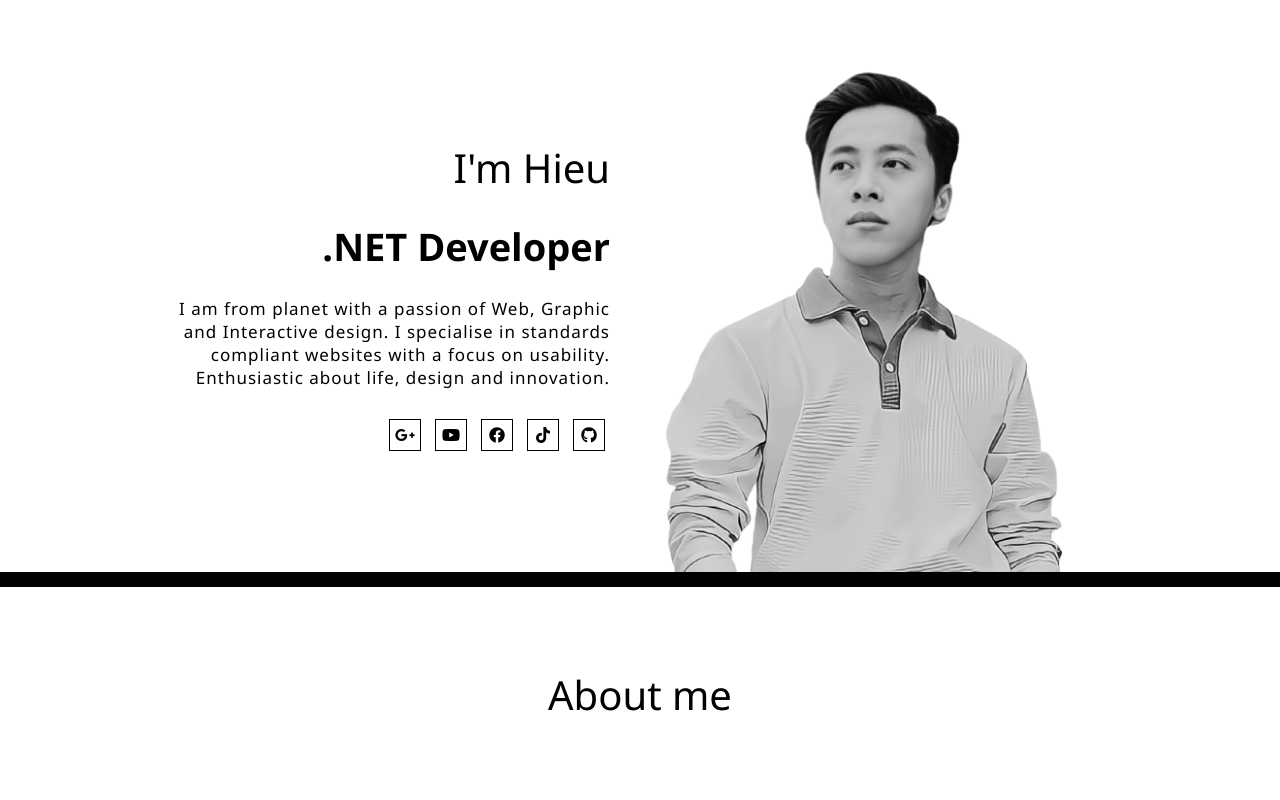
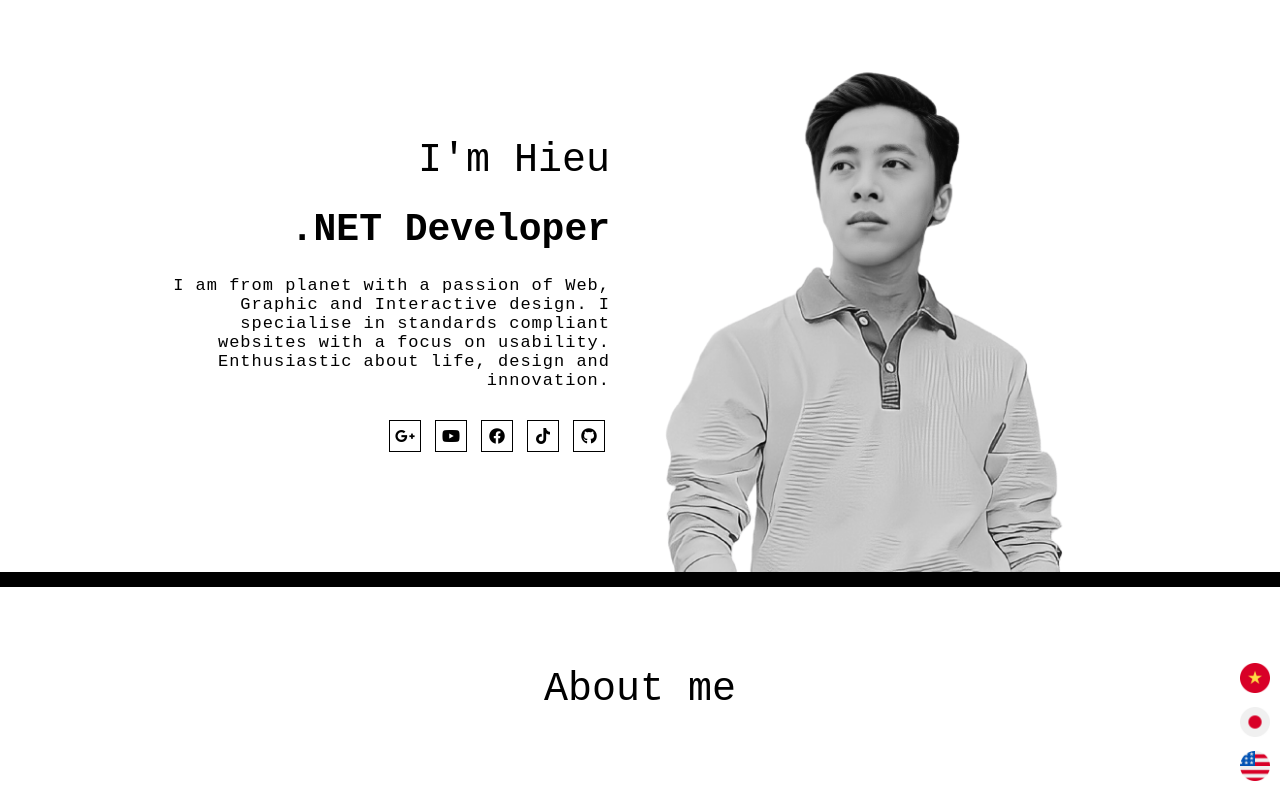
Before and after one commit to ThaiXuanHieu300698/thaixuanhieu300698.github.io, a plain HTML site: page index.html in a window 1280 px wide. Shown: the top 800 px of the page. Drawn offline with nearby package versions, Linux system fonts and the light colour scheme.

Commit message:
add locales

```diff
--- a/assets/css/styles.css
+++ b/assets/css/styles.css
@@ -18,7 +18,7 @@ p,
 h1,
 h3 {
   margin: 0;
-  font-family: "Segoe UI", Tahoma, Geneva, Verdana, sans-serif;
+  font-family: Space Mono,monospace;
 }
 
 .main__item {
@@ -182,3 +182,16 @@ section {
     flex-direction: row;
   }
 }
+
+.select-lang {
+  width: 30px;
+  position: fixed;
+  z-index: 99;
+  bottom: 10px;
+  right: 10px;
+}
+
+.select-lang img {
+  cursor: pointer;
+  margin: 5px 0;
+}
--- a/index.html
+++ b/index.html
@@ -13,7 +13,7 @@
     />
     <link
       rel="shortcut icon"
-      href="./assets/icon/vietnam.png"
+      href="https://bestofjs.org/logos/bun.svg"
       type="image/x-icon"
     />
     <link
@@ -86,5 +86,10 @@
         <h1 class="section-title">Project</h1>
       </div>
     </section>
+    <div class="select-lang">
+      <img src="./assets/icon/vietnam.png" width="100%" alt="">
+      <img src="./assets/icon/japan.png" width="100%" alt="">
+      <img src="./assets/icon/united-states.png" width="100%" alt="">
+    </div>
   </body>
 </html>
```
Also changed, not shown: assets/icon/japan.png (added), assets/icon/united-states.png (added).
